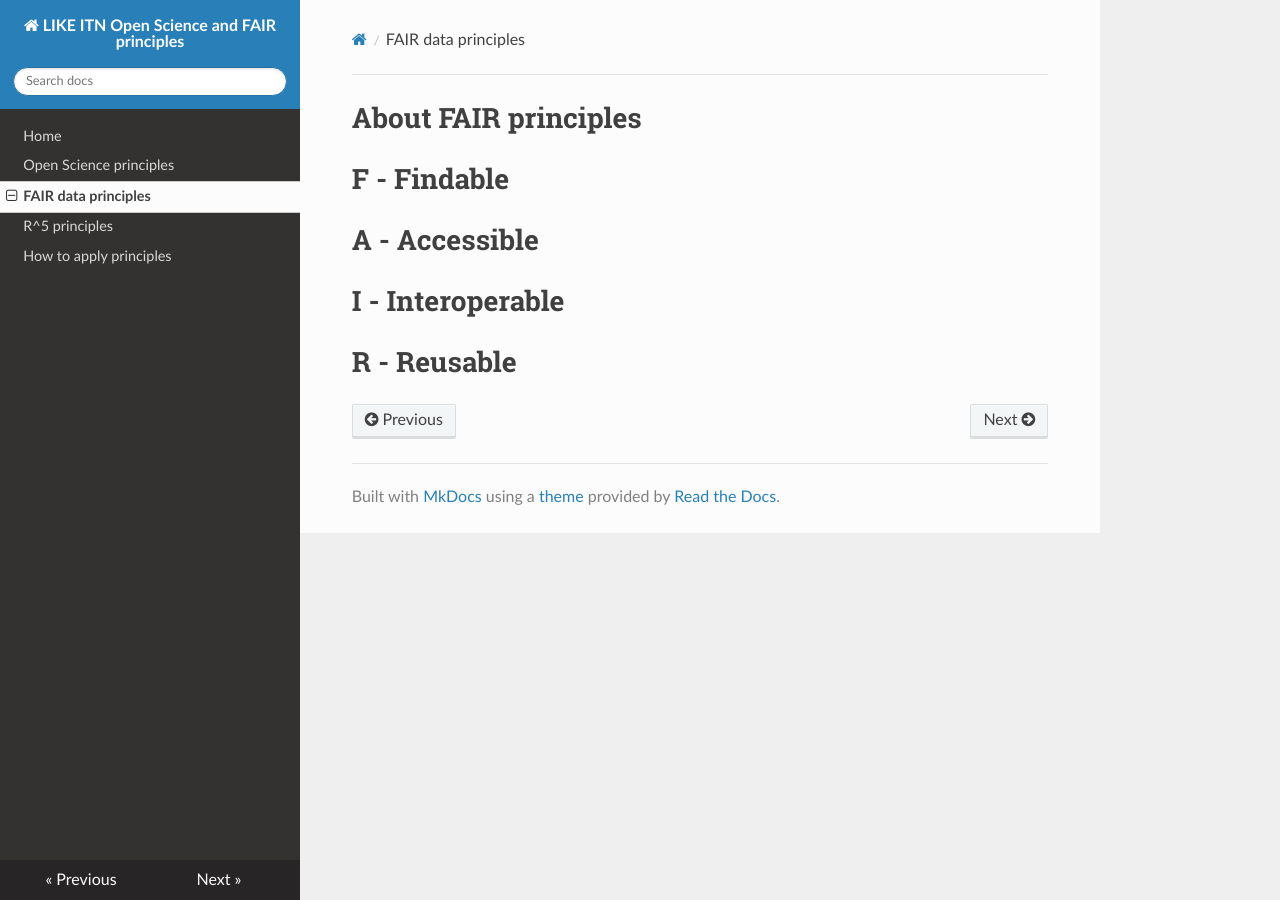
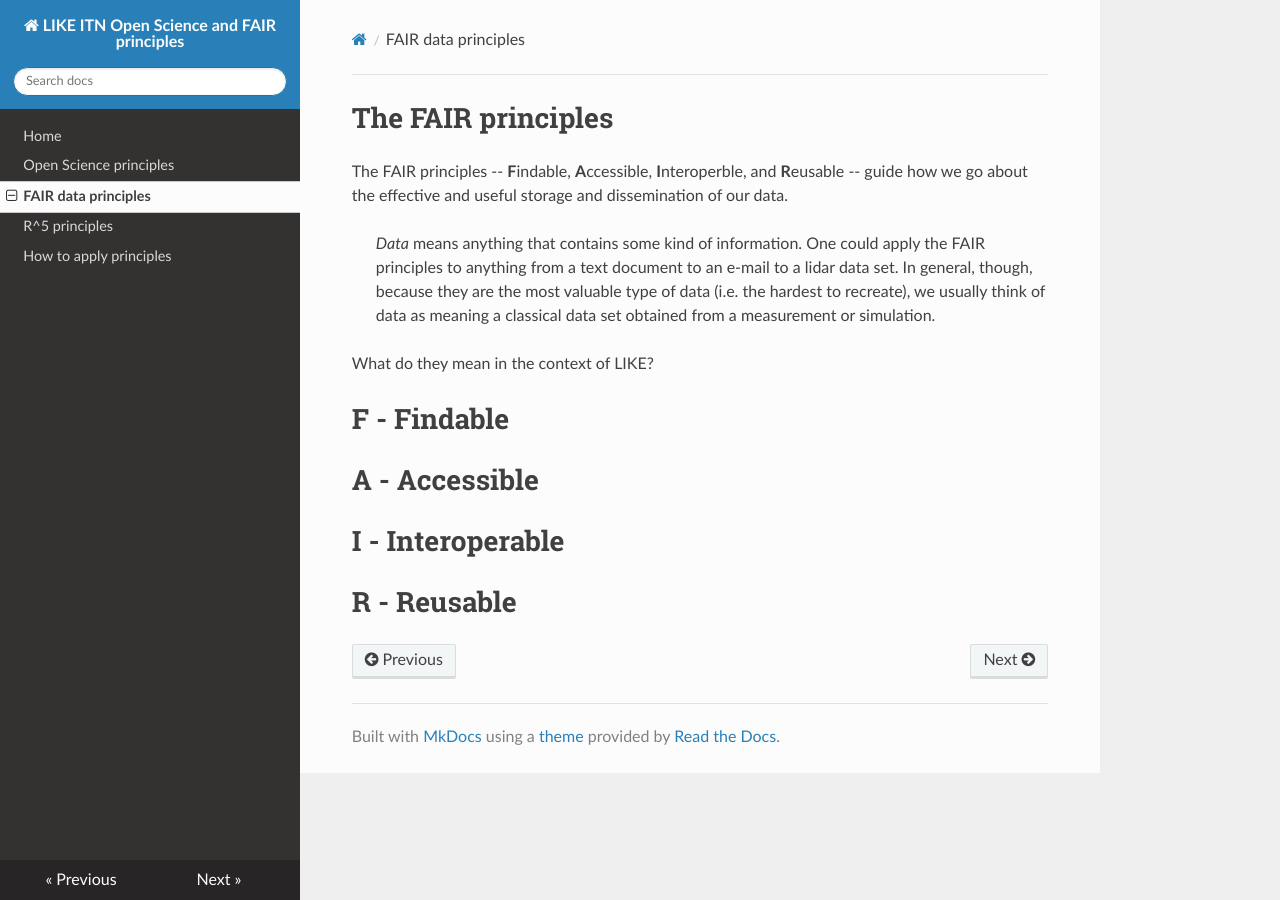
Before and after one commit to InesWuerth/FAIR-data-and-Open-Science-principles, an MkDocs documentation site: the page built from docs/2_fair_principles.md, in a window 1280 px wide. Built offline with MkDocs 1.6.1, drawn with Linux system fonts in a browser that asks for light colours; nearby versions of some CDN libraries.

Commit message:
Update 2_fair_principles.md

```diff
--- a/docs/2_fair_principles.md
+++ b/docs/2_fair_principles.md
@@ -1,5 +1,10 @@
-# About FAIR principles
+# The FAIR principles
 
+The FAIR principles -- **F**indable, **A**ccessible, **I**nteroperble, and **R**eusable -- guide how we go about the effective and useful storage and dissemination of our data.
+
+> _Data_ means anything that contains some kind of information. One could apply the FAIR principles to anything from a text document to an e-mail to a lidar data set. In general, though, because they are the most valuable type of data (i.e. the hardest to recreate), we usually think of data as meaning a classical data set obtained from a measurement or simulation.
+
+What do they mean in the context of LIKE?
 
 # F - Findable
 
```
